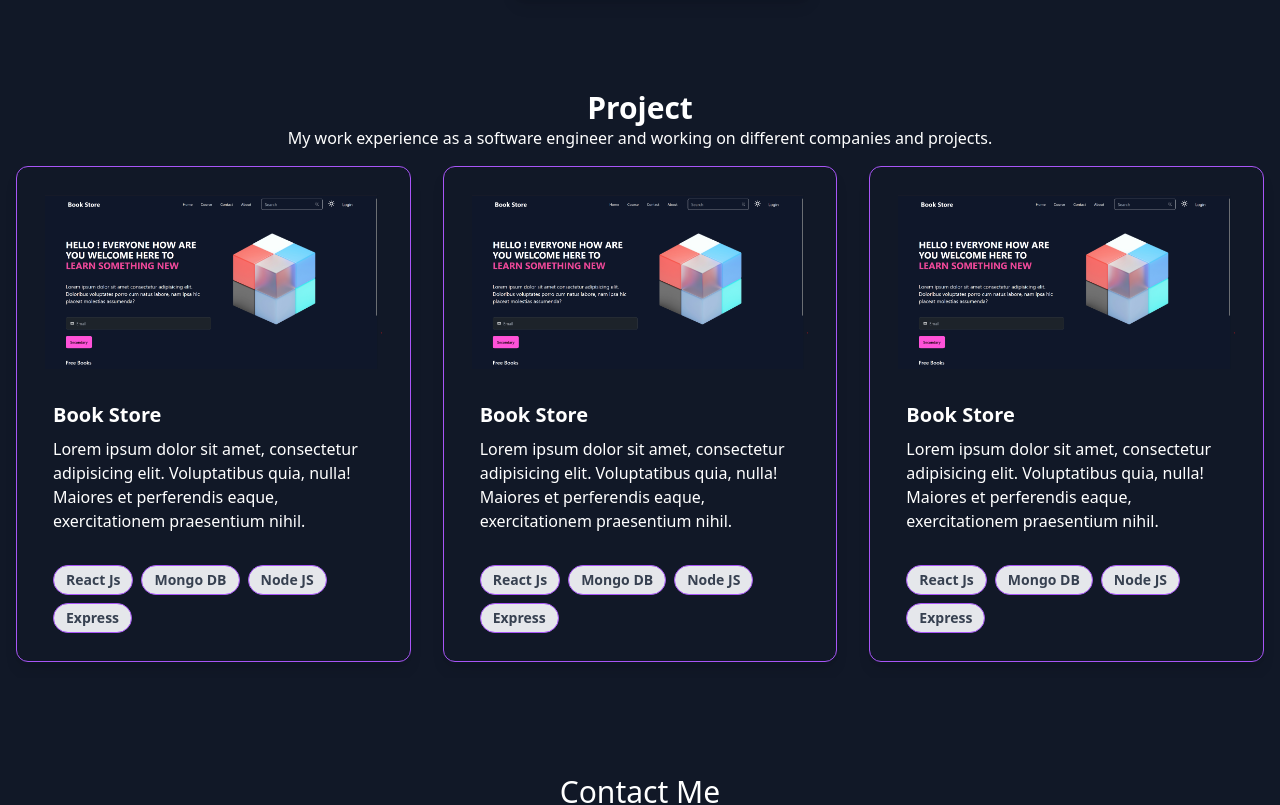
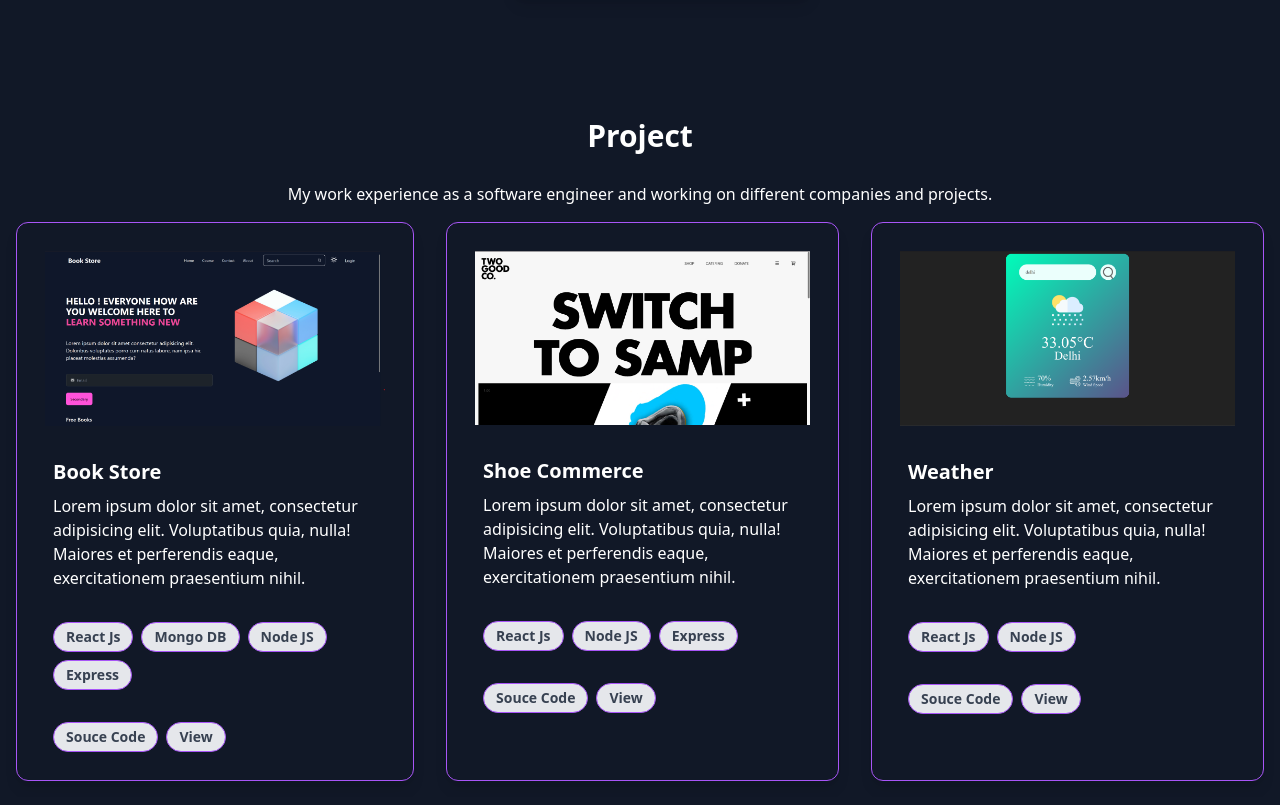
Before and after one commit to Adityamaurya790/PrtfolioAditya, a React (Vite) app: page / in a window 1280 px wide. Shown: the part 1790-2595 px from the top of the page. Built offline with nearby package versions, Linux system fonts and the light colour scheme.

Commit message:
changes made in project section

```diff
--- a/src/Components/Projects/Project.jsx
+++ b/src/Components/Projects/Project.jsx
@@ -1,5 +1,7 @@
 import React from "react";
 import bookStore from "../Assets/bookstore.png";
+import shoes from "../Assets/shoes.png";
+import Weather from "../Assets/weather.png";
 const Project = () => {
   const tagClasses =
     "inline-block bg-gray-200 rounded-full px-3 py-1 text-sm font-semibold text-gray-700 mr-2 mb-2 border border-purple-500 ";
@@ -7,15 +9,15 @@ const Project = () => {
     "max-w-sm rounded-xl overflow-hidden shadow-lg border m-4 border-purple-500 md:max-w-lg md:p-3 sm:max-w-xs sm:p-2 hover:-translate-y-1 transition-all duration-300 ease-in-out hover:shadow-xl";
   return (
     <>
-      <div className="bg-gray-900 text-center text-white">
-        <h1 className="text-4xl font-semibold md:text-3xl">Project</h1>
+      <div className="bg-gray-900 text-center text-white ">
+        <h1 className="text-4xl font-semibold p-7 md:text-3xl ">Project</h1>
         <p className="text-lg max-w-3xl mx-auto text-secondary md:text-base">
           My work experience as a software engineer and working on different
           companies and projects.
         </p>
       </div>
 
-      <div class="flex justify-center bg-gray-900  ">
+      <div class="flex justify-center bg-gray-900 ">
         <div class={cardClass}>
           <img class="w-full p-4" src={bookStore} alt="Book Store" />
           <div class="px-6 py-4">
@@ -32,12 +34,27 @@ const Project = () => {
             <span class={tagClasses}>Node JS</span>
             <span class={tagClasses}>Express</span>
           </div>
+
+          <div class="px-6 pt-4 pb-2">
+            <a
+              href="https://github.com/Adityamaurya790/weatherApp"
+              class={tagClasses}
+            >
+              Souce Code
+            </a>
+            <a
+              href="https://weather-app-nu-sage-84.vercel.app/"
+              class={tagClasses}
+            >
+              View
+            </a>
+          </div>
         </div>
 
         <div class={cardClass}>
-          <img class="w-full p-4" src={bookStore} alt="Book Store" />
+          <img class="w-full p-4" src={shoes} alt="Book Store" />
           <div class="px-6 py-4">
-            <div class="font-bold text-xl text-white mb-2">Book Store</div>
+            <div class="font-bold text-xl text-white mb-2">Shoe Commerce</div>
             <p class="text-white text-base">
               Lorem ipsum dolor sit amet, consectetur adipisicing elit.
               Voluptatibus quia, nulla! Maiores et perferendis eaque,
@@ -46,16 +63,29 @@ const Project = () => {
           </div>
           <div class="px-6 pt-4 pb-2">
             <span class={tagClasses}>React Js</span>
-            <span class={tagClasses}>Mongo DB</span>
             <span class={tagClasses}>Node JS</span>
             <span class={tagClasses}>Express</span>
+          </div>
+          <div class="px-6 pt-4 pb-2">
+            <a
+              href="https://github.com/Adityamaurya790/weatherApp"
+              class={tagClasses}
+            >
+              Souce Code
+            </a>
+            <a
+              href="https://weather-app-nu-sage-84.vercel.app/"
+              class={tagClasses}
+            >
+              View
+            </a>
           </div>
         </div>
 
         <div class={cardClass}>
-          <img class="w-full p-4" src={bookStore} alt="Book Store" />
+          <img class="w-full p-4" src={Weather} alt="Book Store" />
           <div class="px-6 py-4">
-            <div class="font-bold text-xl text-white mb-2">Book Store</div>
+            <div class="font-bold text-xl text-white mb-2">Weather</div>
             <p class="text-white text-base">
               Lorem ipsum dolor sit amet, consectetur adipisicing elit.
               Voluptatibus quia, nulla! Maiores et perferendis eaque,
@@ -64,9 +94,21 @@ const Project = () => {
           </div>
           <div class="px-6 pt-4 pb-2">
             <span class={tagClasses}>React Js</span>
-            <span class={tagClasses}>Mongo DB</span>
             <span class={tagClasses}>Node JS</span>
-            <span class={tagClasses}>Express</span>
+          </div>
+          <div class="px-6 pt-4 pb-2">
+            <a
+              href="https://github.com/Adityamaurya790/weatherApp"
+              class={tagClasses}
+            >
+              Souce Code
+            </a>
+            <a
+              href="https://weather-app-nu-sage-84.vercel.app/"
+              class={tagClasses}
+            >
+              View
+            </a>
           </div>
         </div>
       </div>
```
